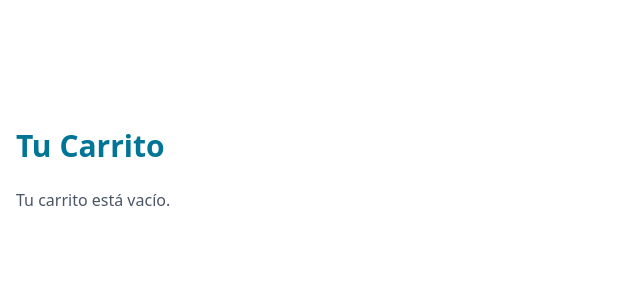
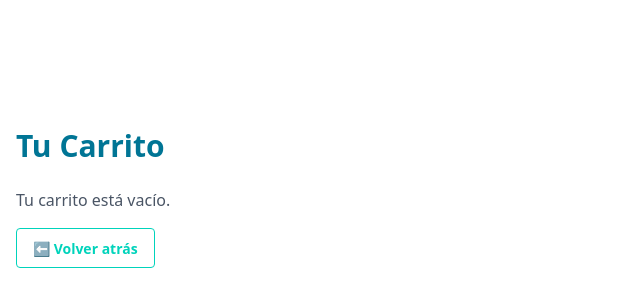
Before and after one commit to Varelaso32/Proyect-AcceShoes, an Angular app: page /cart in a window 1280 px wide. Shown: the top 306 px of the page, without its empty margins (0-640 px from the left). Built offline with nearby package versions, Linux system fonts and the light colour scheme.

Commit message:
🐞 fix: Carrito
Pequeños detalles del carrito para asi mismo devolverse

```diff
--- a/src/app/Shared/components/cart/cart.component.html
+++ b/src/app/Shared/components/cart/cart.component.html
@@ -1,4 +1,3 @@
-<!-- src/app/cart/cart.component.html -->
 <div class="container mx-auto px-4 pt-32 min-h-screen">
   <h2 class="text-3xl font-bold text-cyan-700 mb-6">Tu Carrito</h2>
 
@@ -21,4 +20,9 @@
   <ng-template #emptyCart>
     <p class="text-gray-600">Tu carrito está vacío.</p>
   </ng-template>
+
+  <!-- Botón para devolver -->
+  <button (click)="goBack()" class="btn btn-outline btn-accent mt-4">
+    ⬅ Volver atrás
+  </button>
 </div>
--- a/src/app/Shared/components/cart/cart.component.ts
+++ b/src/app/Shared/components/cart/cart.component.ts
@@ -2,6 +2,7 @@ import { Component, OnInit } from '@angular/core';
 import { CommonModule } from '@angular/common';
 import { RouterModule } from '@angular/router';
 import { CartService, CartItem } from '../../services/cart.service';
+import { Location } from '@angular/common';  // Importa el servicio Location
 
 @Component({
   standalone: true,
@@ -12,7 +13,7 @@ import { CartService, CartItem } from '../../services/cart.service';
 export class CartComponent implements OnInit {
   cartItems: CartItem[] = [];
 
-  constructor(private cartService: CartService) {}
+  constructor(private cartService: CartService, private location: Location) {}  // Inyecta el servicio Location
 
   ngOnInit(): void {
     this.cartService.cartItems$.subscribe(items => {
@@ -31,4 +32,9 @@ export class CartComponent implements OnInit {
   clearCart(): void {
     this.cartService.clearCart();
   }
+
+  // Método para devolver al usuario a la página anterior
+  goBack(): void {
+    this.location.back();
+  }
 }
```
